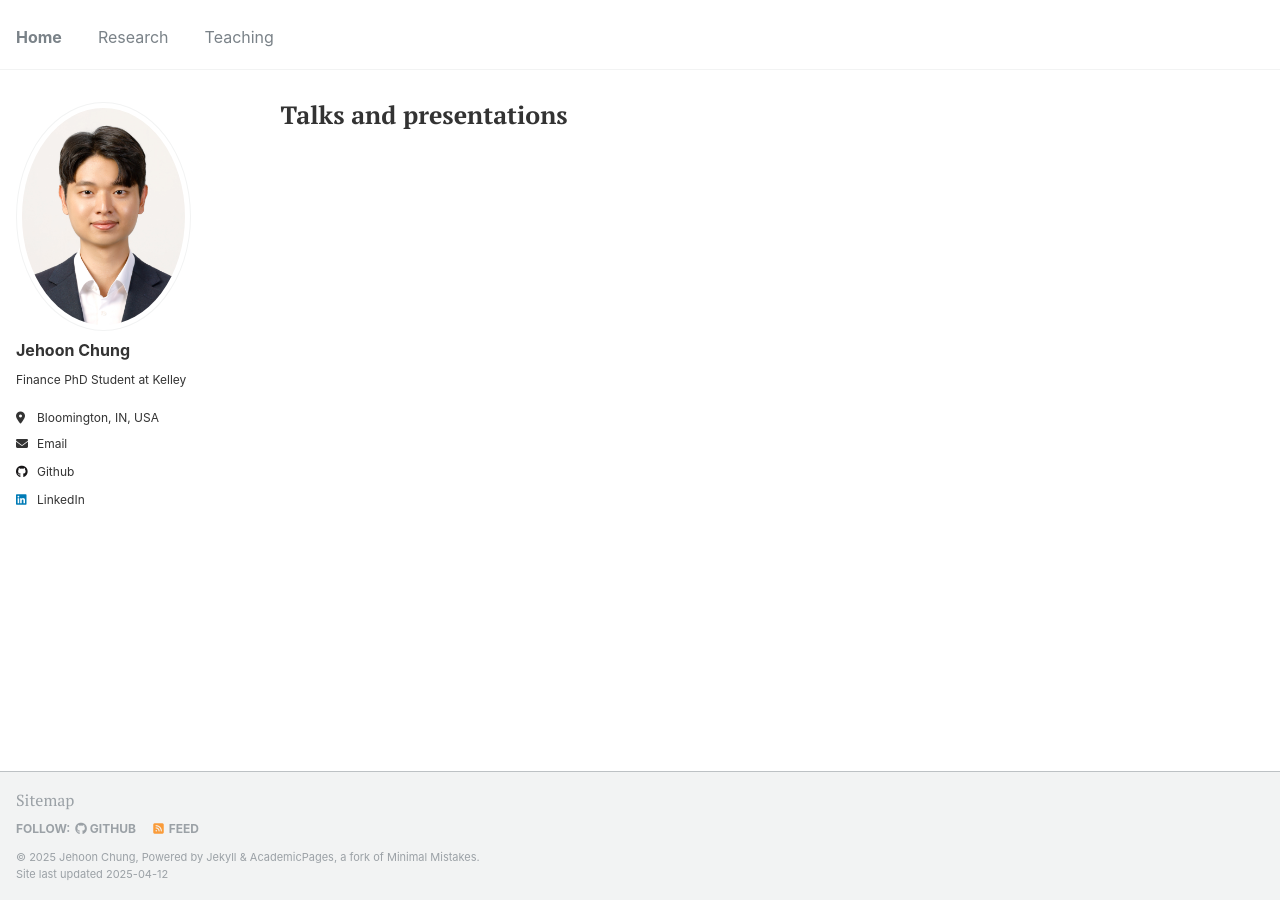
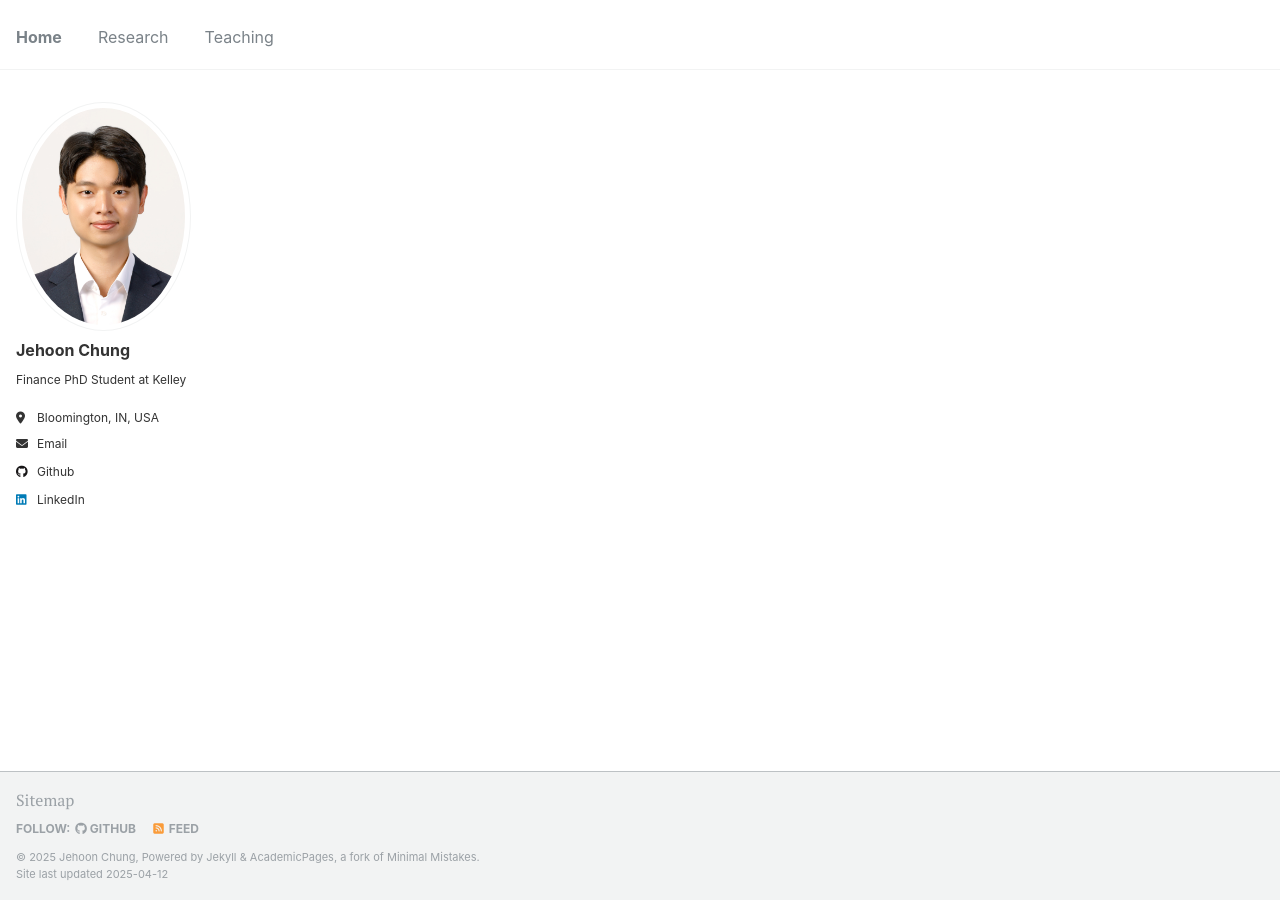
Before and after one commit to JehoonChung/jehoonchung.github.io, a Jekyll site: the page built from _pages/talks.html, in a window 1280 px wide. Built offline with Jekyll 4.4.1, drawn with Linux system fonts in a browser that asks for light colours; part of the change alters nothing that is shown.

```diff
--- a/_includes/head.html
+++ b/_includes/head.html
@@ -19,3 +19,6 @@
 <link rel="stylesheet" href="{{ base_path }}/assets/css/main.css">
 
 <meta http-equiv="cleartype" content="on">
+
+<!-- Add this line to hide the page title -->
+<style>.page__title { display: none !important; }</style>
```
